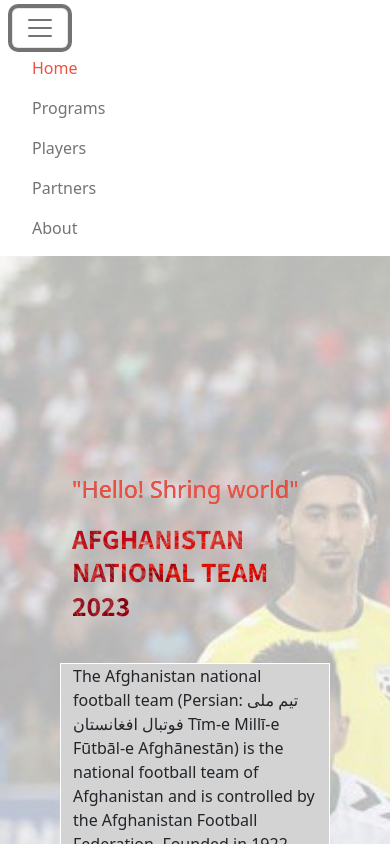
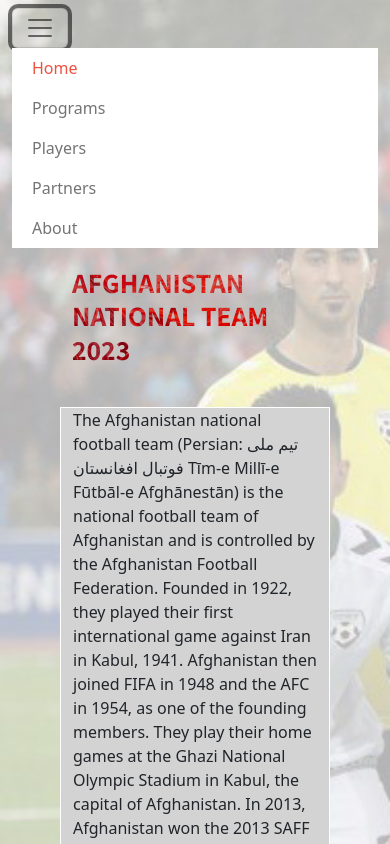
Before and after one commit to Mahdi-Niazi/Afghanistan-National-Football-Team, a website: page index.html in a window 390 px wide. Both pictures are taken after a click on the button 40 px from the left and 28 px from the top of the page. Shown: the top 844 px of the page. Drawn offline with nearby package versions, Linux system fonts and the light colour scheme.

Commit message:
Fix menu background in mobile version

```diff
--- a/assets/CSS/scss/_home.scss
+++ b/assets/CSS/scss/_home.scss
@@ -1,3 +1,4 @@
+
 
 .intro-sec {
   position: relative;
--- a/assets/CSS/scss/_nav.scss
+++ b/assets/CSS/scss/_nav.scss
@@ -1,4 +1,11 @@
 
+
+.footbal-menu{
+    position:absolute;
+    top:0;
+    width: 100%;
+    height: 100%;
+}
 .top-nav {
   position: sticky;
   top: 0;
--- a/index.html
+++ b/index.html
@@ -10,7 +10,8 @@
     <title>Capstone Project</title>
 </head>
 <body>
-    <nav class="navbar navbar-expand-md  top-nav">
+    <header class="footbal-menu">
+        <nav class="navbar navbar-expand-md  top-nav">
         <div class="container-md justify-content-end top-nav-container">
             <div class="navbar-header">
                 <ul class="navbar-nav">
@@ -33,7 +34,8 @@
             </div>
         </div>
     </nav>
-    <nav class="navbar main-nav navbar-expand-md">
+
+ <nav class="navbar main-nav navbar-expand-md">
         <div class="container-md">
             <a class="navbar-brand d-none d-sm-flex" href="#">
                 <img src="assets/images/Logo.png" alt="Afghan Team Logo" width="50px" height="60px">
@@ -41,7 +43,7 @@
             <button class="navbar-toggler" type="button" data-bs-toggle="collapse" data-bs-target="#collapsibleNavbar">
                 <span class="navbar-toggler-icon"></span>
             </button>
-            <div class="collapse navbar-collapse justify-content-end" id="collapsibleNavbar">
+            <div class="collapse navbar-collapse justify-content-end collapse-main" id="collapsibleNavbar">
                 <ul class="navbar-nav">
                     <li class="nav-item">
                         <a href="#" class="nav-link selected"> Home </a>
@@ -65,6 +67,7 @@
            </div>
         </div>
     </nav>
+    </header>
     <section class="intro-sec">
         <div class="container-fluid">
             <div class="container header-container d-flex flex-wrap align-content-center">
```
Also changed, not shown: README.md, assets/CSS/scss/main.css, 3 other files.
